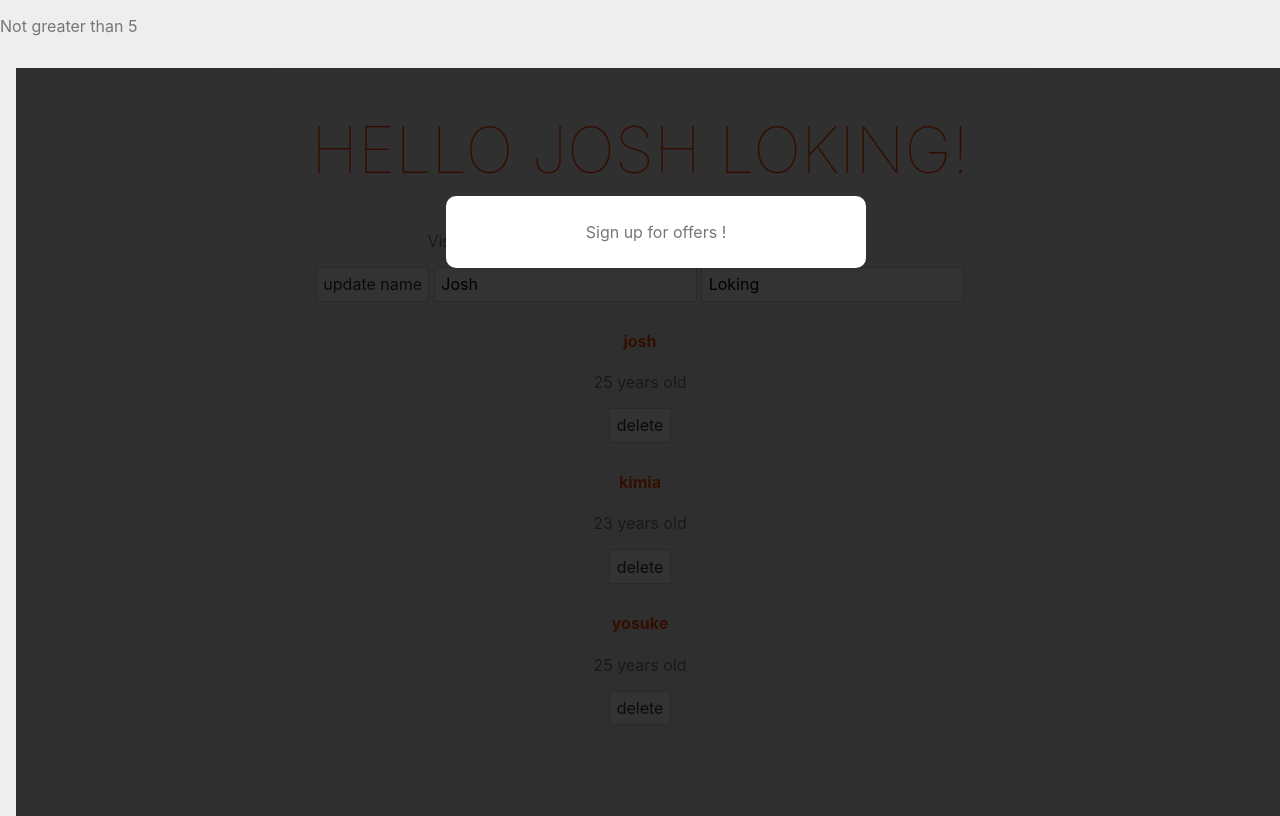
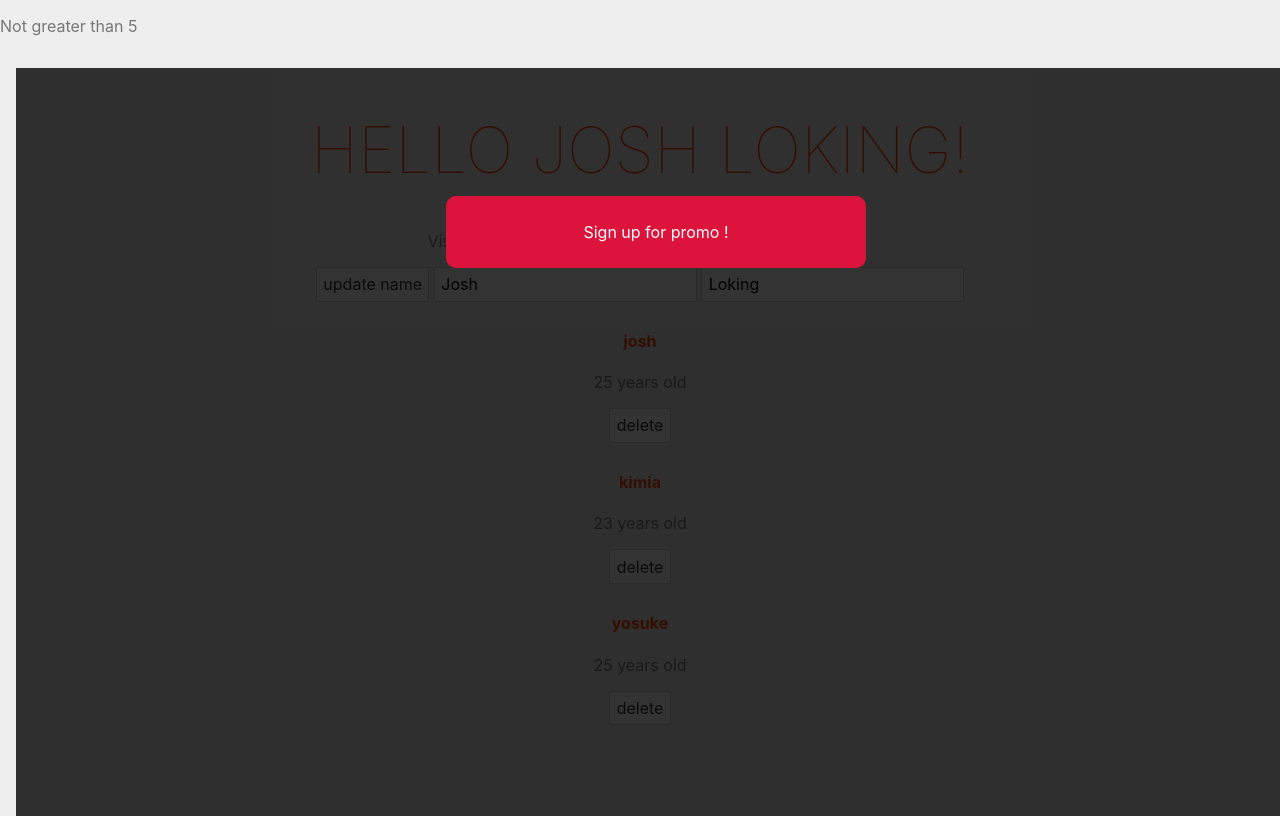
Before and after one commit to josuebrunel/playground, a Svelte app: page / in a window 1280 px wide. Built offline with nearby package versions, Linux system fonts and the light colour scheme.

Commit message:
introduction to props

```diff
--- a/src/App.svelte
+++ b/src/App.svelte
@@ -37,7 +37,7 @@
 {/if}
 
 <main>
-	<Modal />
+	<Modal message="Sign up for promo !" isPromo={true} />
 	<h1>Hello {fullName}!</h1>
 	<p>
 		Visit the <a href="https://svelte.dev/tutorial">Svelte tutorial</a> to learn
--- a/src/Modal.svelte
+++ b/src/Modal.svelte
@@ -1,12 +1,13 @@
 <script>
+    export let message = "Hey sign up for promo !";
+    export let isPromo = false;
     let showModal = true;
-    let isPromo = false;
 </script>
 
 {#if showModal}
     <div class="backdrop" class:promo={isPromo}>
         <div class="modal">
-            <p>Sign up for offers !</p>
+            <p>{message}</p>
         </div>
     </div>
 {/if}
```
